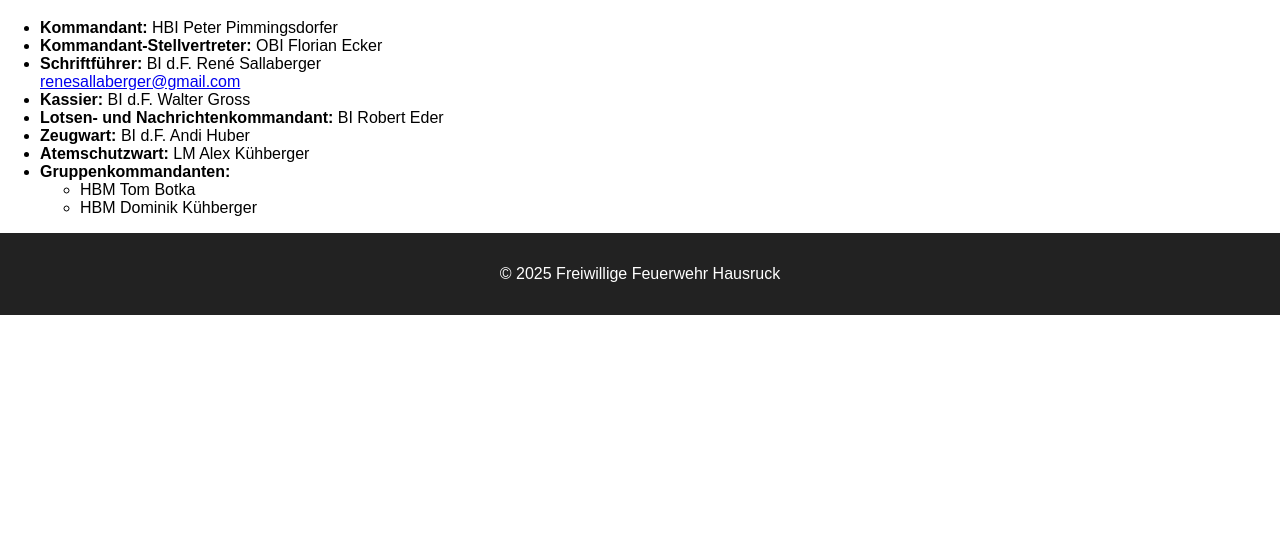
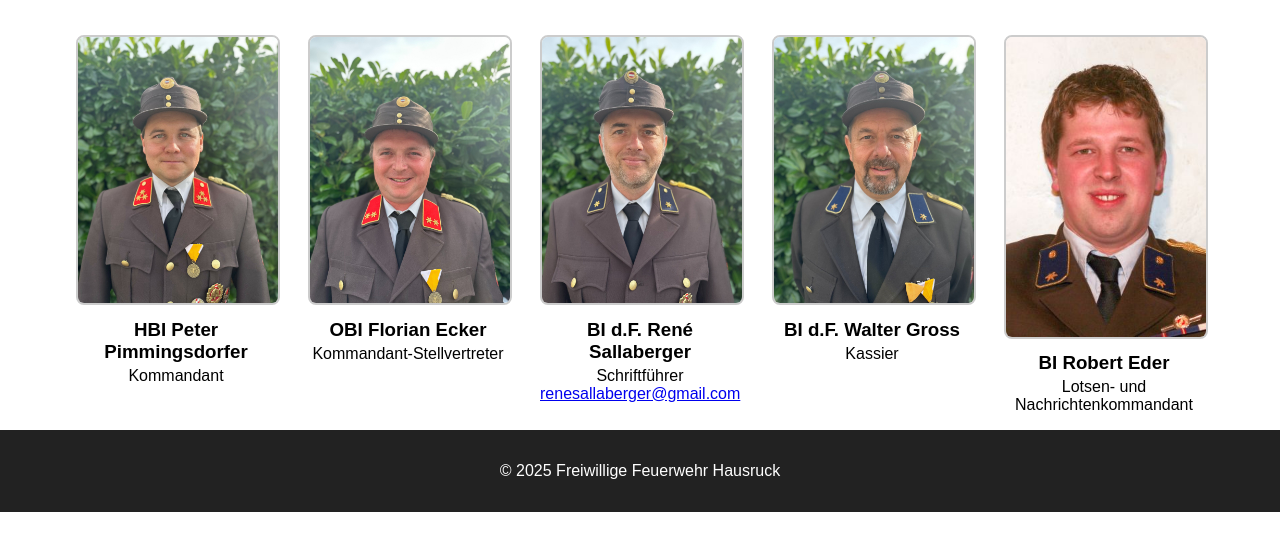
Before and after one commit to remne23/ff-hausruck.github.io, a plain HTML site: page kommando.html in a window 1280 px wide. Shown: the part 191-742 px from the top of the page. Drawn offline with Linux system fonts and the light colour scheme.

Commit message:
Add files via upload

```diff
--- a/kommando.html
+++ b/kommando.html
@@ -1,9 +1,36 @@
+
+<!DOCTYPE html>
 <html lang="de">
 <head>
   <meta charset="UTF-8">
   <title>Kommando – FF Hausruck</title>
   <meta name="viewport" content="width=device-width, initial-scale=1.0">
   <link href="style.css" rel="stylesheet">
+  <style>
+    .kommando-grid {
+      display: flex;
+      flex-wrap: wrap;
+      gap: 2em;
+      justify-content: center;
+      padding: 1em;
+    }
+    .mitglied {
+      width: 200px;
+      text-align: center;
+    }
+    .mitglied img {
+      width: 100%;
+      height: auto;
+      border-radius: 8px;
+      border: 2px solid #ccc;
+    }
+    .mitglied h3 {
+      margin: 0.5em 0 0.2em;
+    }
+    .mitglied p {
+      margin: 0;
+    }
+  </style>
 </head>
 <body>
   <header>
@@ -22,21 +49,34 @@
   </header>
   <main>
     <h1>Kommando</h1>
-    <ul>
-      <li><strong>Kommandant:</strong> HBI Peter Pimmingsdorfer</li>
-      <li><strong>Kommandant-Stellvertreter:</strong> OBI Florian Ecker</li>
-      <li><strong>Schriftführer:</strong> BI d.F. René Sallaberger<br><a href="mailto:renesallaberger@gmail.com">renesallaberger@gmail.com</a></li>
-      <li><strong>Kassier:</strong> BI d.F. Walter Gross</li>
-      <li><strong>Lotsen- und Nachrichtenkommandant:</strong> BI Robert Eder</li>
-      <li><strong>Zeugwart:</strong> BI d.F. Andi Huber</li>
-      <li><strong>Atemschutzwart:</strong> LM Alex Kühberger</li>
-      <li><strong>Gruppenkommandanten:</strong>
-        <ul>
-          <li>HBM Tom Botka</li>
-          <li>HBM Dominik Kühberger</li>
-        </ul>
-      </li>
-    </ul>
+    <div class="kommando-grid">
+      <div class="mitglied">
+        <img src="bilder/pimmingstorfer.jpg" alt="HBI Peter Pimmingsdorfer">
+        <h3>HBI Peter Pimmingsdorfer</h3>
+        <p>Kommandant</p>
+      </div>
+      <div class="mitglied">
+        <img src="bilder/ecker.jpg" alt="OBI Florian Ecker">
+        <h3>OBI Florian Ecker</h3>
+        <p>Kommandant-Stellvertreter</p>
+      </div>
+      <div class="mitglied">
+        <img src="bilder/sallaberger.jpg" alt="BI d.F. René Sallaberger">
+        <h3>BI d.F. René Sallaberger</h3>
+        <p>Schriftführer</p>
+        <p><a href="mailto:renesallaberger@gmail.com">renesallaberger@gmail.com</a></p>
+      </div>
+      <div class="mitglied">
+        <img src="bilder/gross.jpg" alt="BI d.F. Walter Gross">
+        <h3>BI d.F. Walter Gross</h3>
+        <p>Kassier</p>
+      </div>
+      <div class="mitglied">
+        <img src="bilder/eder.jpg" alt="BI Robert Eder">
+        <h3>BI Robert Eder</h3>
+        <p>Lotsen- und Nachrichtenkommandant</p>
+      </div>
+    </div>
   </main>
   <footer>
     <p>&copy; 2025 Freiwillige Feuerwehr Hausruck</p>
```
